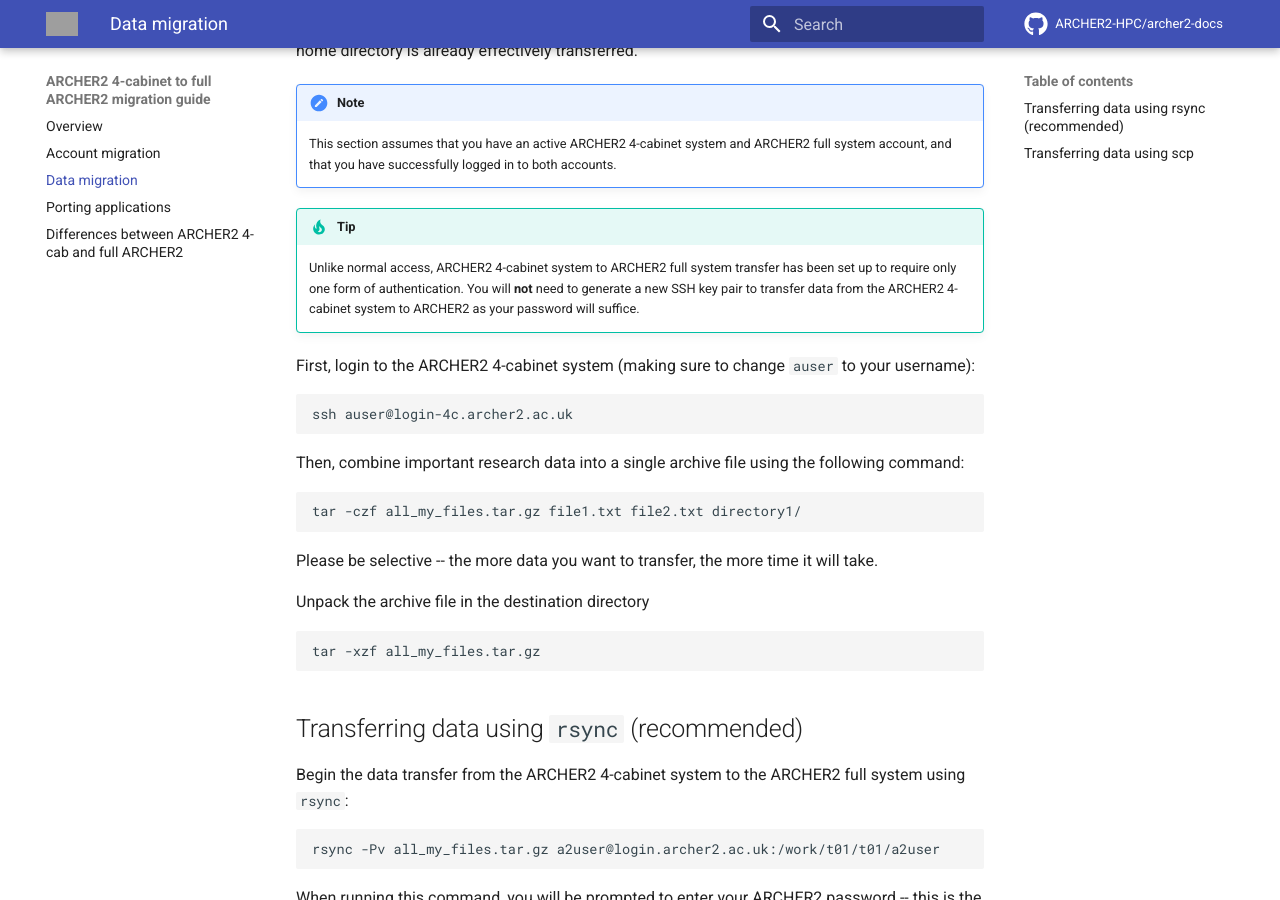
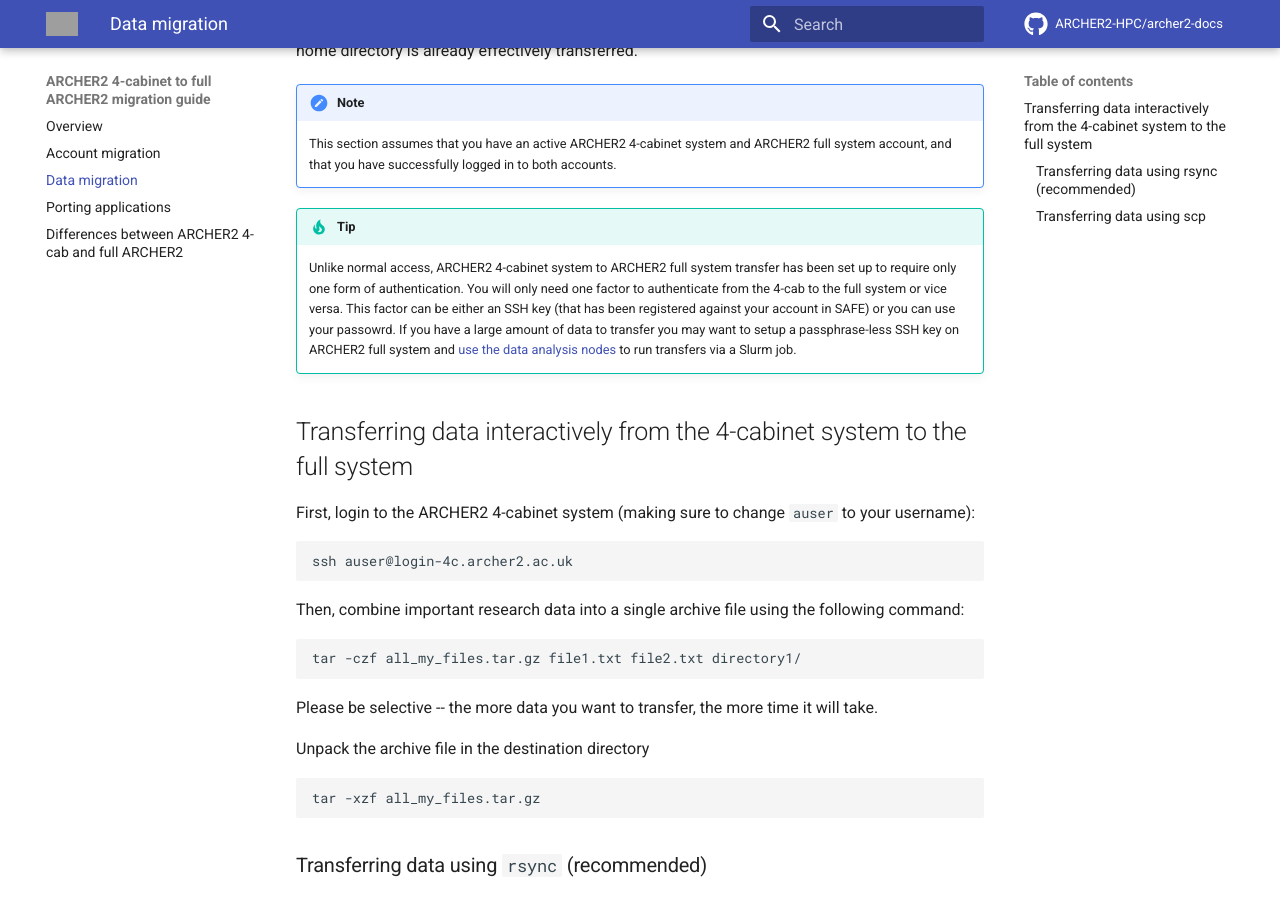
Before and after one commit to ARCHER2-HPC/archer2-docs, an MkDocs documentation site: the page built from docs/archer2-migration/data-migration.md, in a window 1280 px wide and 900 px high, scrolled down 432 px. Built offline with MkDocs 1.6.1 and Material for MkDocs 9.7.7, drawn with Linux system fonts in a browser that asks for light colours; comment, search, counter and statistics services are not loaded; grey boxes are pictures that could not be loaded.

Commit message:
Updates single factor notes

```diff
--- a/docs/archer2-migration/data-migration.md
+++ b/docs/archer2-migration/data-migration.md
@@ -17,9 +17,15 @@
 
 !!! tip
     Unlike normal access, ARCHER2 4-cabinet system to ARCHER2 full system transfer
-    has been set up to require only one form of authentication. You will **not** need
-    to generate a new SSH key pair to transfer data from the ARCHER2 4-cabinet system
-    to ARCHER2 as your password will suffice.
+    has been set up to require only one form of authentication. You will only need
+    one factor to authenticate from the 4-cab to the full system or vice versa. This
+    factor can be either an SSH key (that has been registered against your account in
+    SAFE) or you can use your passowrd. If you have a large amount of data to transfer
+    you may want to setup a passphrase-less SSH key on ARCHER2 full system and
+    [use the data analysis nodes](../user-guide/data.md) to run transfers via a
+    Slurm job.
+
+## Transferring data interactively from the 4-cabinet system to the full system
 
 First, login to the ARCHER2 4-cabinet system (making sure to change `auser`
 to your username):
@@ -38,7 +44,7 @@
 
     tar -xzf all_my_files.tar.gz
 
-## Transferring data using `rsync` (recommended)
+### Transferring data using `rsync` (recommended)
 
 Begin the data transfer from the ARCHER2 4-cabinet system to the ARCHER2 full
 system using `rsync`:
@@ -56,7 +62,7 @@
 connection. We move our research archive to our project work directory
 on the ARCHER2 full system.
 
-## Transferring data using scp
+### Transferring data using scp
 
 If you are unconcerned about being able to restart an interrupted
 transfer, you could instead use the `scp` command,
```
